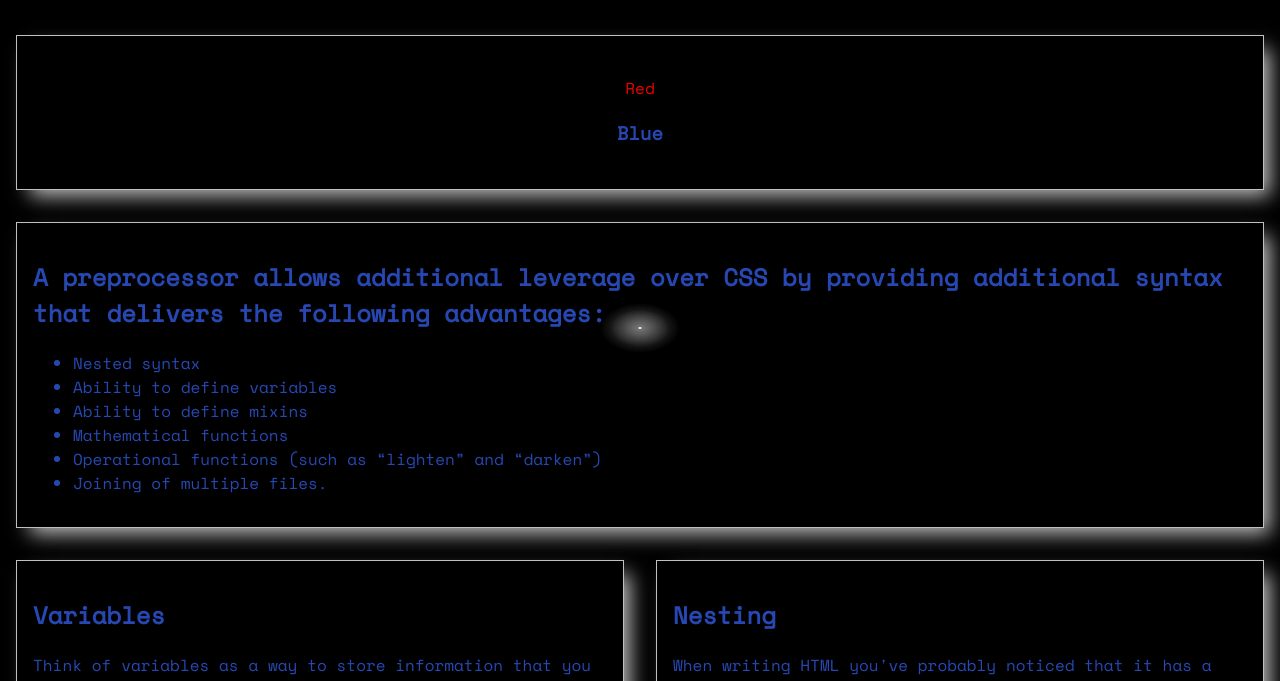
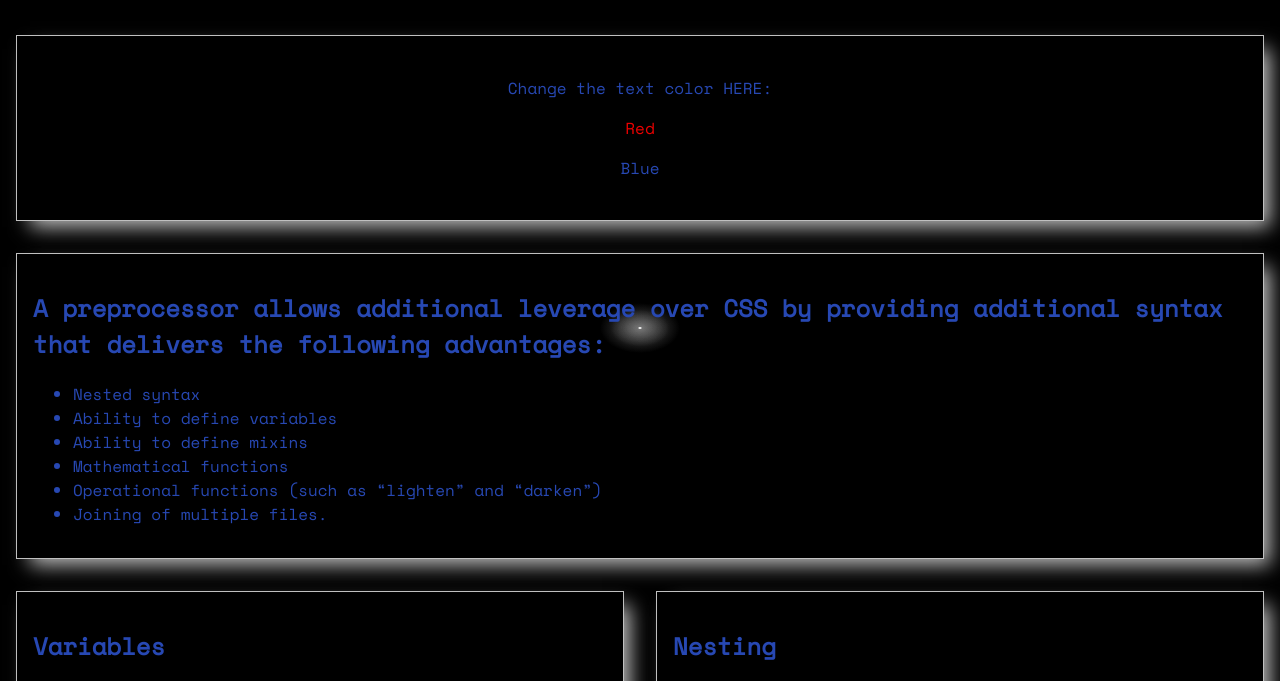
Before and after one commit to chevtong/sass-challenge, a plain HTML site: page index.html in a window 1280 px wide. Shown: the part 72-753 px from the top of the page. Drawn offline with nearby package versions, Linux system fonts and the light colour scheme.

Commit message:
add color change text

```diff
--- a/index.html
+++ b/index.html
@@ -23,8 +23,9 @@
 
     <article>
       <section id="links">
+        <p>Change the text color HERE: </p>
         <a href="red.html"><p class="red-link">Red</p></a>
-        <h3>Blue</h3>
+        <p>Blue</p>
 
       </section>
     </article>
```
Also changed, not shown: red.html (+1 -0 lines).
